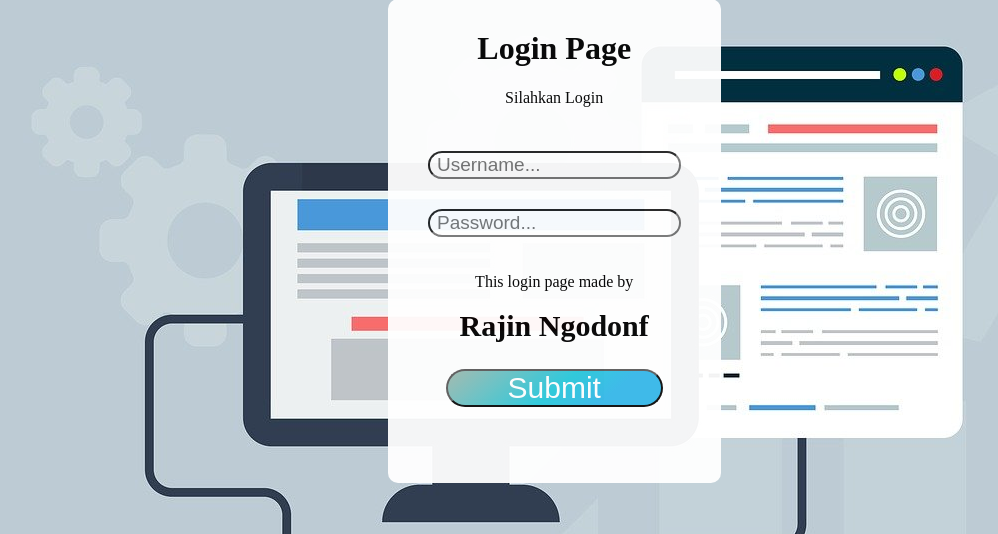
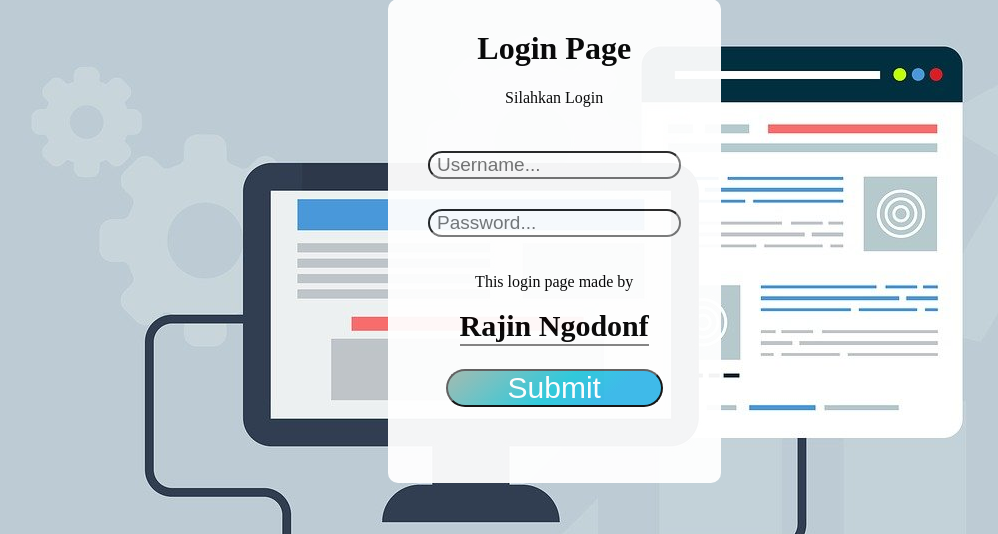
Before and after one commit to Driz-Xploit/Rajin_Ngodonf, a PHP site: page / in a window 1280 px wide. Shown: the part 65-599 px from the top of the page, without its empty margins (73-1071 px from the left). Run offline with PHP 8.4, Linux system fonts and the light colour scheme.

Commit message:
project 1 edit part 2

```diff
--- a/Front-end/Login-Page-1/index.html
+++ b/Front-end/Login-Page-1/index.html
@@ -1,11 +1,12 @@
 <html>
 <head>
-    <title>My Web Page</title>
+    <title>Login Page</title>
     <meta charset="UTF-8">
     <!-- --- Learning Area --->
     <meta name="viewport" content="width=device-width, initial-scale=1.0">
     <link rel="stylesheet" href="style.css">
     <!-- --- Learning Area --->
+    <link rel="icon" href="favicon.ico" type="image/x-icon">
     <body>
         <div class="title">
             <h1>
@@ -17,7 +18,7 @@
             <input type="password" placeholder=" Password..."><br>
             <p>
                 This login page made by <br><br>
-                <b class="Creator">Rajin Ngodonf</b>
+                <b><abbr title="Sekumpulan orang yang rajin ngoding setiap harinya..." class="Creator">Rajin Ngodonf</abbr></b>
             </p>
             <input type="submit">
             </form>
--- a/Front-end/Login-Page-1/style.css
+++ b/Front-end/Login-Page-1/style.css
@@ -22,6 +22,9 @@ input[type="submit"] {
 }
 .Creator {
     font-size: 30px;
+    border-bottom: solid gray 2px;
+    padding-bottom: 2px;
+    text-decoration: none;
 }
 body {
     margin-top: 5%;
```
Also changed, not shown: Front-end/Login-Page-1/favicon.ico (added).
